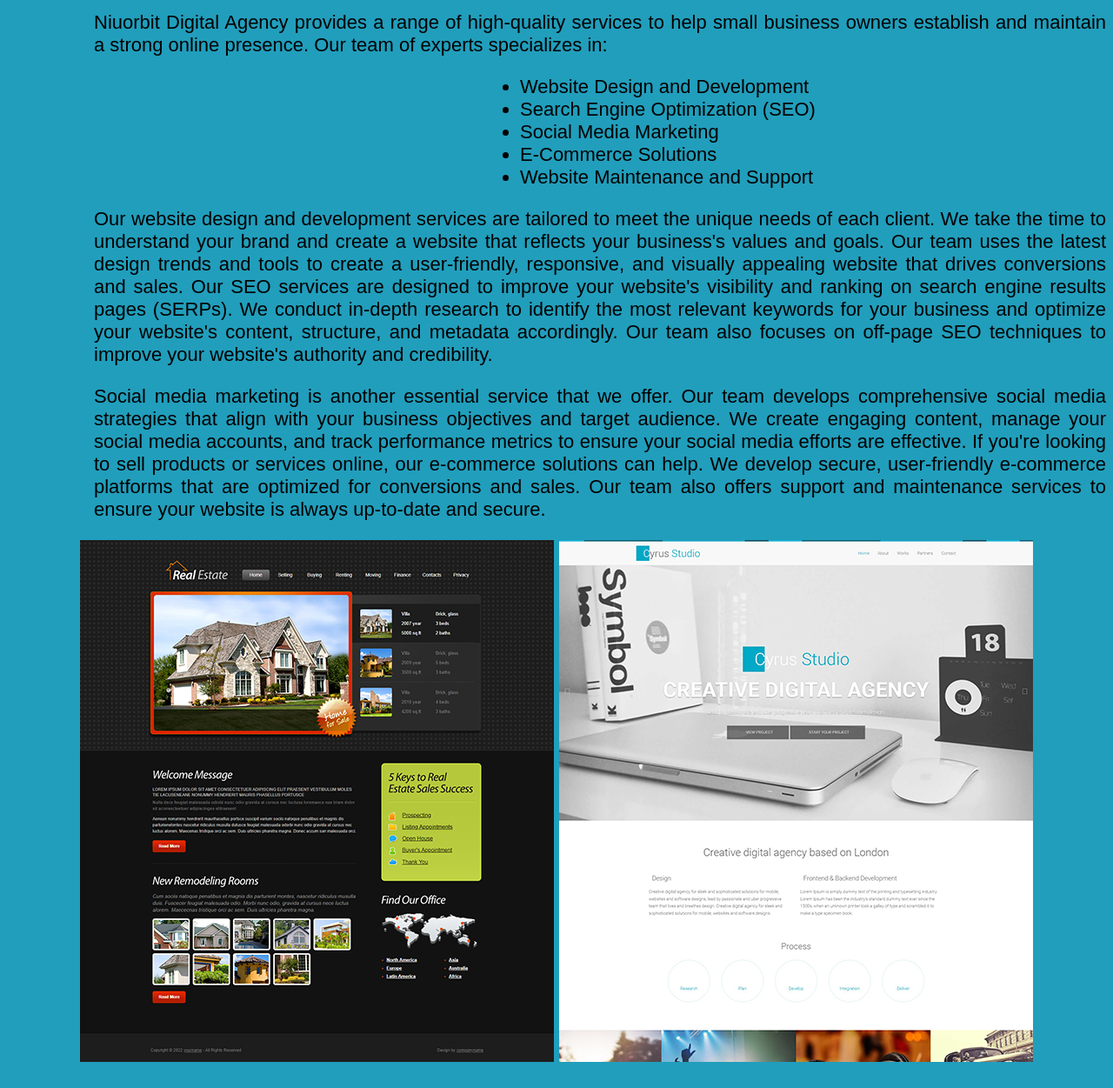
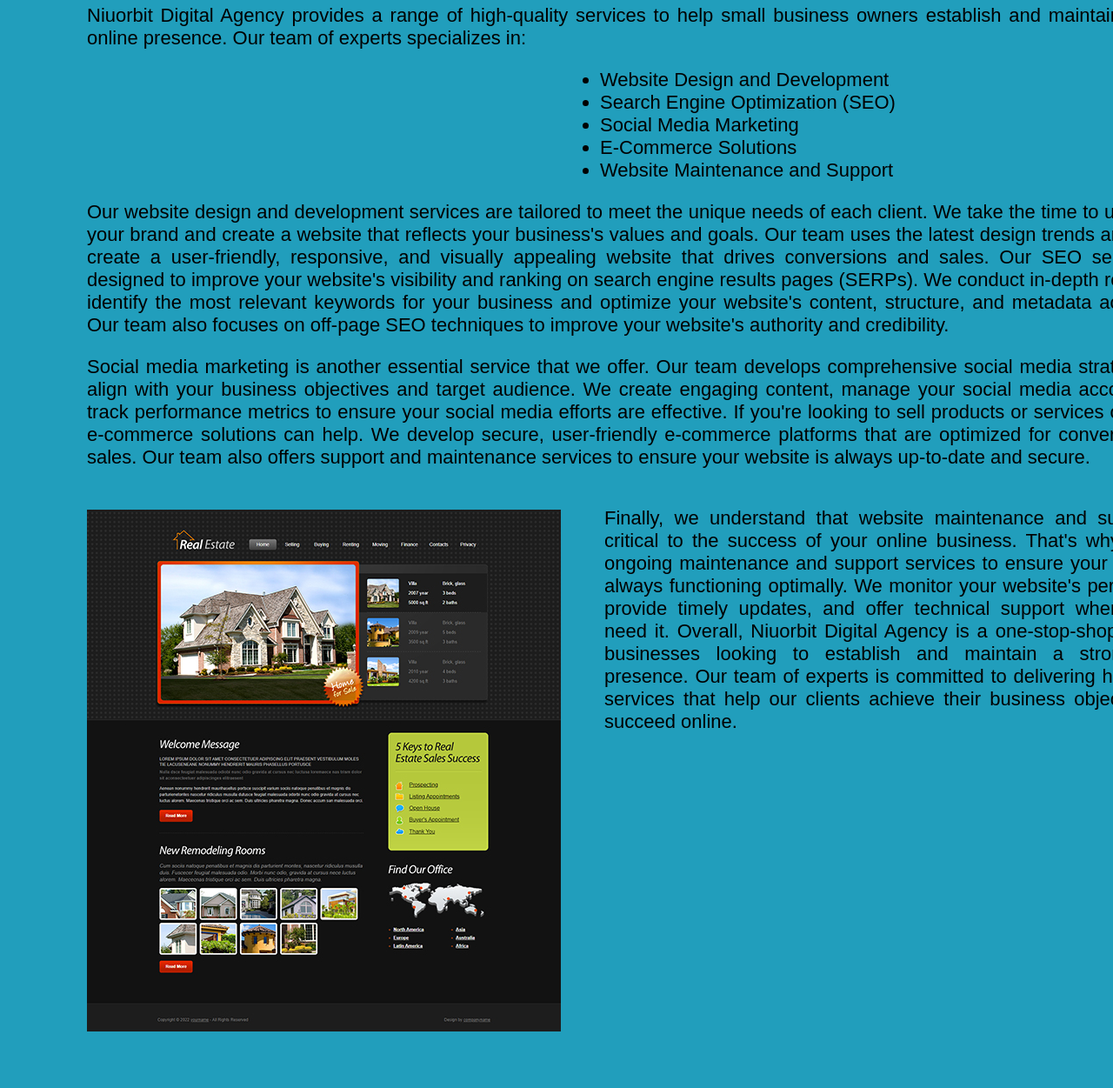
Before and after one commit to byuiwebpro/wdd130, a plain HTML site: page personalsitepro/services.html in a window 1280 px wide. Shown: the part 184-1435 px from the top of the page at 87% size. Drawn offline with Linux system fonts and the light colour scheme.

Commit message:
service page update

```diff
--- a/personalsitepro/services.html
+++ b/personalsitepro/services.html
@@ -22,10 +22,13 @@
             </nav>
         </header>
         <main class="services-grid">
-            <section class="rivers-card">
+
+            <section class="services-content">
+                <div class="service-title">
                     <h1>Our Services</h1>
-
-                <p id="services-para">Niuorbit Digital Agency provides a range of high-quality services to help small business owners establish and maintain a strong online presence.
+                </div>
+                    <div class="services-para1">
+                        <p>Niuorbit Digital Agency provides a range of high-quality services to help small business owners establish and maintain a strong online presence.
                             Our team of experts specializes in:
                             <ul id="ordered-list">
                                 <li>Website Design and Development
@@ -35,9 +38,9 @@
                                 <li>Website Maintenance and Support</li>
                             </ul>
                         </p>
-
-
-                <p id="services-para">
+                    </div>
+                 <div class="services-para2">
+                    <p>
                         Our website design and development services are tailored to meet the unique needs of each client.
                         We take the time to understand your brand and create a website that reflects your business's values and goals.
                         Our team uses the latest design trends and tools to create a user-friendly, responsive, and visually appealing website that drives conversions and sales.
@@ -45,7 +48,9 @@
                         We conduct in-depth research to identify the most relevant keywords for your business and optimize your website's content, structure, and metadata accordingly.
                         Our team also focuses on off-page SEO techniques to improve your website's authority and credibility.
                     </p>
-                <p id="services-para">
+                </div>
+                <div class="services-para3">
+                    <p>
                         Social media marketing is another essential service that we offer.
                         Our team develops comprehensive social media strategies that align with your business objectives and target audience.
                         We create engaging content, manage your social media accounts, and track performance metrics to ensure your social media efforts are effective.
@@ -53,14 +58,15 @@
                         We develop secure, user-friendly e-commerce platforms that are optimized for conversions and sales.
                         Our team also offers support and maintenance services to ensure your website is always up-to-date and secure.
                     </p>
+                </div>
 
-            <div>
-                <section class="services-card">
+                <div class="grid-display">
+                    <div class="services-card">
                         <img class="card-img1" src="images/realestate_2_preview.jpg" alt="webpage sample img">
-                    <img class="card-img2" src="images/Agency_2_preview.jpg" alt="river icon">
-                    <h2></h2>
-                </section>
-                    <p id="services-para">
+
+                    </div>
+                    <div class="services-para4">
+                        <p>
                         Finally, we understand that website maintenance and support are critical to the success of your online business.
                         That's why we offer ongoing maintenance and support services to ensure your website is always functioning optimally.
                         We monitor your website's performance, provide timely updates, and offer technical support whenever you need it.
@@ -68,6 +74,8 @@
                         Our team of experts is committed to delivering high-quality services that help our clients achieve their business objectives and succeed online.
                         </p>
                     </div>
+                </div>
+            </section>
         </main>
         <footer>
             <p>niuorbit digital agency &copy; 2023</p>
--- a/personalsitepro/styles/style.css
+++ b/personalsitepro/styles/style.css
@@ -44,18 +44,27 @@ nav a {
     font-size: 1.5em;
     font-weight: bold;
 }
-
 #hero-msg h5 {
     text-align: center;
     color: #023047;
     padding-left: 150px;
 }
 
+#background {
+    height: 725px;
+    background-color: #396E94;
+    width: 110%;
+    grid-column: 1/11;
+    grid-row: 4/9;
+
+}
+
 body {
     background-color: #219EBC;
-    font-family: Raleway, Arial, Helvetica, sans-serif;
+    font-family: Work Sans, Arial, Helvetica, sans-serif;
     font-size: 22px;
-
+    margin: 0;
+    padding: 0;
 }
 
 header {
@@ -91,7 +100,7 @@ footer {
     align-items: center;
 }
 .home-title {
-    font-family: 'Rock Salt', 'Bradle Hand', sans-serif;
+    font-family: 'Lato Regular 400', 'Bradle Hand', sans-serif;
     font-size: 2em;
     color:  #023047;
     margin-top: 10px;
@@ -131,17 +140,66 @@ footer.social img {
 
 
 /*----------------------------SERVICES--------------------------------------------------------*/
+.services-grid {
+    width: 100%;
+    margin-left: 100px;
 
+}
+
+.service-title {
+   text-align: center;
+}
+
+.services-para1 {
+    text-align: justify;
+
+}
 
 #ordered-list {
     text-align: start;
     margin-left: 550px;
 }
 
+.services-para2 {
+    text-align: justify;
+
+}
+
+.services-para3 {
+
+    text-align: justify;
+
+}
+
+.grid-display {
+    display: grid;
+    grid-template-columns: 2fr;
+    grid-template-rows: 1fr;
+}
+
+.card-img1 {
+    grid-column: 1/2;
+    grid-row: 1/2;
+    margin-top: 25px;
+}
+
+.services-para4 {
+    grid-column: 2/3;
+    grid-row: 1/2;
+}
+
+.card-img1, .card-img2 {
+
+}
+
+.services-para4 {
+    text-align: justify;
+    margin-left: 50px;
+
+}
 
 
-
-/*-----------------------------------ABOUT US-------------------------------------------------*/
+/*--------------------------------ABOUT US-------------------------------------------------*/
 
 
 main section {
@@ -159,9 +217,6 @@ main section {
     color:  #023047;
     margin-top: 10px;
 }
-
-
-
 
 
 @media screen and (max-width: 800px) {
@@ -189,18 +244,11 @@ main section {
         font-size: 25px;
         color: #000;
     }
-    .rivers-card, .camping-card, .rapids-card {
-        margin: 50px auto;
-        width: 60%;
-    }
+
     #background {
         display: none;
     }
-    .mountains, .msg {
-        width: 80%;
-        display: block;
-        margin: 0 auto;
-    }
+
     footer {
         margin-top: 25px;
     }
```
Lines whose indentation alone changed are shown as unchanged.
